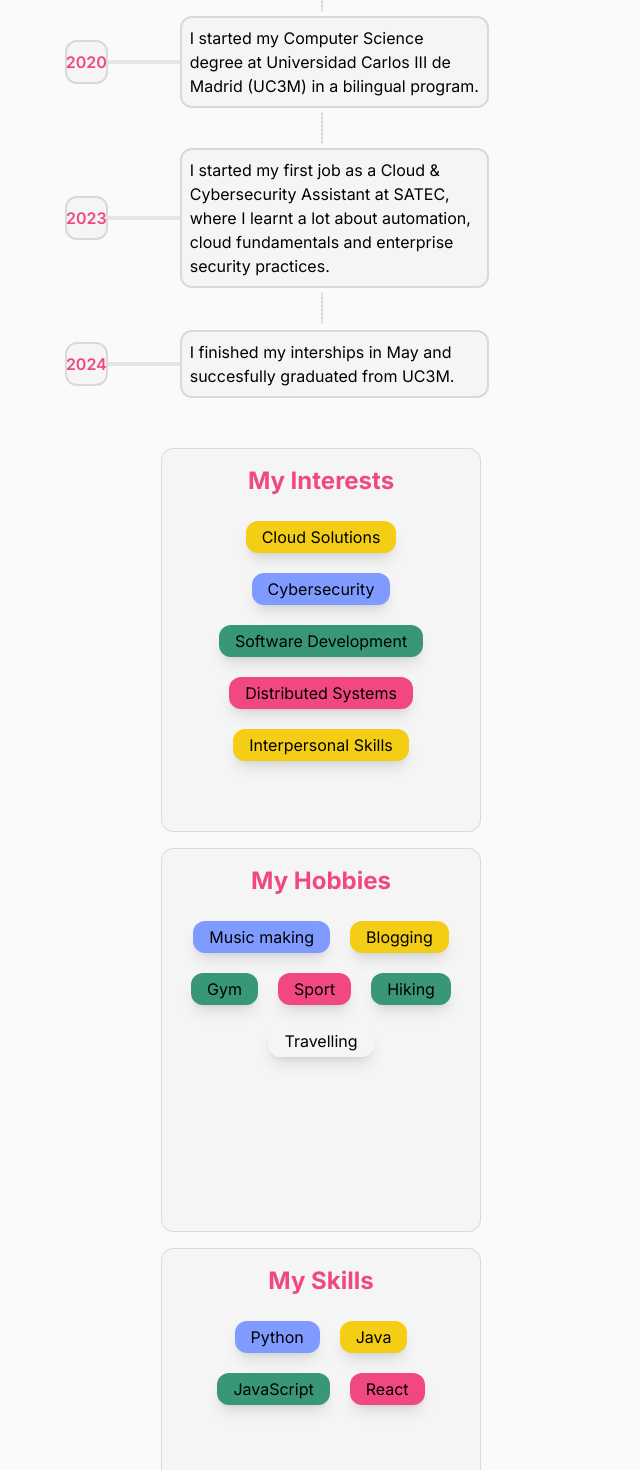
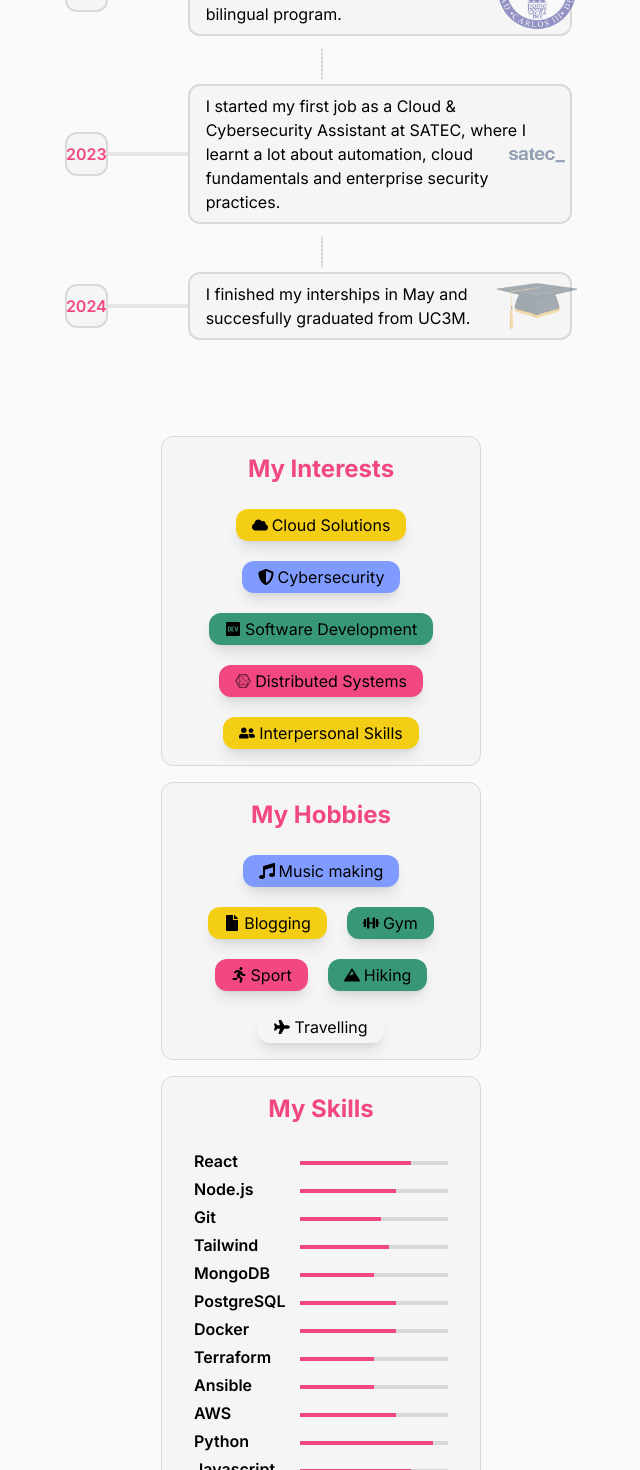
Before and after one commit to MarkGuo2002/markguo-portfolio, a React (Create React App) app: page / in a window 1280 px wide. Shown: the part 1240-2710 px from the top of the page, without its empty margins (319-959 px from the left). Built offline with nearby package versions, Linux system fonts and the light colour scheme.

Commit message:
First version finished

```diff
--- a/src/AboutMe.js
+++ b/src/AboutMe.js
@@ -6,6 +6,7 @@ import uc3m from './assets/uc3m.png';
 import satec from './assets/satec.png';
 import graduate from './assets/graduate.png';
 
+import Timeline from './Timeline';
 import AdditionalInfo from './AdditionalInfo';
 
 
@@ -60,7 +61,7 @@ const AboutMe = () => {
         )
     })
     return (
-        <div className="flex flex-col items-center py-12">
+        <div id="about" className="flex flex-col items-center py-12">
             <h1>About Me</h1>
             <p className=" text-gray-500">Let me tell the story once again...</p>
             <p className=" text-gray-300 italic">Try hovering through the timeline ;)</p>
@@ -68,7 +69,9 @@ const AboutMe = () => {
                 {timelineContainer}
 
             </div >
-            <AdditionalInfo />
+            <div className='w-full mt-12'>
+                <AdditionalInfo />
+            </div>
 
         </div>
     );
@@ -81,24 +84,7 @@ const AboutMe = () => {
 
 
 
-const Timeline = ( {year, event, last=false, image} ) => {
-    return (
-        <div>
-            <div className="flex items-center w-full group">
-                <div className="date-container p-2 w-1/12 bg-hoverGray border-2 border-darkgray rounded-xl flex items-center justify-center text-primary font-semibold group-hover:scale-125 group-hover:bg-primary group-hover:text-white group-hover:border-primary transition-all duration-500 ease-out"> {year} </div>
-                <div className="box-connectors opacity-100 h-1 w-20 bg-boxBgGray group-hover:opacity-0 transition-all duration-100"></div>
-                <div className=" z-10 event-container p-2 bg-hoverGray border-2 border-darkgray rounded-xl w-8/12 group-hover:translate-x-4 group-hover:brightness-90 transition-all duration-500"> {event} </div>
-                <div className="image-container w-20 ml-4 -translate-x-20 opacity-0
-                group-hover:opacity-100 group-hover:translate-x-2/4 group-hover:scale-110 group-hover:rotate-12 transition-all duration-500 ease-in-out" >
-                    <img src={image} className="rounded-xl"/>
-                </div>
-            </div>
-            {!last && (
-                <div className="relative left-1/2 w-px h-8 my-1 bg-gray-300 border-dotted border-l-2"></div>
-            )}
-        </div>
-    );
-    }
+
 
 
 export default AboutMe;
--- a/src/AdditionalInfo.js
+++ b/src/AdditionalInfo.js
@@ -1,12 +1,32 @@
 import Tag from "./Tag";
+import ProgressBar from "./ProgressBar";
+import { FaCloud, FaConnectdevelop, FaDev, FaDumbbell, FaMountain, FaPlane, FaRunning, FaShieldAlt, FaUserFriends, FaMusic, FaFile } from "react-icons/fa";
 
-
-
+const skillsData = [
+    { text: "React", mastery: 75 },
+    { text: "Node.js", mastery: 65 },
+    { text: "Git", mastery: 55 },
+    { text: "Tailwind", mastery: 60 },
+    { text: "MongoDB", mastery: 50 },
+    { text: "PostgreSQL", mastery: 65 },
+    { text: "Docker", mastery: 65 },
+    { text: "Terraform", mastery: 50 },
+    { text: "Ansible", mastery: 50 },
+    { text: "AWS", mastery: 65 },
+    { text: "Python", mastery: 90 },
+    { text: "Javascript", mastery: 75 },
+    { text: "C", mastery: 85 },
+    { text: "C#", mastery: 25 },
+    { text: "C++", mastery: 25 },
+    { text: "Linux", mastery: 80 },
+    { text: "Servers", mastery: 50 },
+    { text: "Bash", mastery: 40 },
+];
 
 
 const AdditionalInfo = () => {
     return (
-        <div className="flex flex-wrap gap-4 items-center justify-center">
+        <div id="skills" className="flex flex-wrap gap-4 justify-center items-stretch">
             <MyInterests />
             <MyHobbies />
             <MySkills />
@@ -19,14 +39,14 @@ const AdditionalInfo = () => {
 
 const MyInterests = () => {
     return (
-        <div className="max-w-[20rem] h-96 rounded-xl border-darkgray border-[1px] p-4 bg-hoverGray flex flex-col items-center">
+        <div className="w-[20rem]  rounded-xl border-darkgray border-[1px] p-4 bg-hoverGray flex flex-col items-center">
            <h3 className="text-primary">My Interests</h3>
             <div className="flex flex-wrap items-center justify-center gap-5 mt-6">
-            <Tag text="Cloud Solutions" color="myyellow"/>
-            <Tag text="Cybersecurity" color="myblue"/>
-            <Tag text="Software Development" color="mygreen" />
-            <Tag text="Distributed Systems" color="primary"/>
-            <Tag text="Interpersonal Skills" color="myyellow"/>
+            <Tag text="Cloud Solutions" color="myyellow" icon={ <FaCloud size={"1rem"}/>}/>
+            <Tag text="Cybersecurity" color="myblue" icon={ <FaShieldAlt size={"1rem"} /> } />
+            <Tag text="Software Development" color="mygreen" icon={ <FaDev size={"1rem"}/>} />
+            <Tag text="Distributed Systems" color="primary" icon={ <FaConnectdevelop size={"1rem"}/>} />
+            <Tag text="Interpersonal Skills" color="myyellow" icon={ <FaUserFriends size={"1rem"}/>} />
             </div>
         </div>
     );
@@ -34,15 +54,15 @@ const MyInterests = () => {
 
 const MyHobbies = () => {
     return (
-        <div className="max-w-[20rem] h-96 rounded-xl border-darkgray border-[1px] p-4 bg-hoverGray flex-col flex items-center">
+        <div className="w-[20rem] rounded-xl border-darkgray border-[1px] p-4 bg-hoverGray flex-col flex items-center">
            <h3 className="text-primary">My Hobbies</h3>
             <div className="flex flex-wrap items-center justify-center gap-5 mt-6">
-            <Tag text="Music making" color="myblue"/>
-            <Tag text="Blogging" color="myyellow"/>
-            <Tag text="Gym" color="mygreen" />
-            <Tag text="Sport" color="primary"/>
-            <Tag text="Hiking" color="mygreen"/>
-            <Tag text="Travelling" color="myyblue"/>
+            <Tag text="Music making" color="myblue" icon={ <FaMusic size={"1rem"}/>} />
+            <Tag text="Blogging" color="myyellow" icon={ <FaFile size={"1rem"}/>} />
+            <Tag text="Gym" color="mygreen" icon={ <FaDumbbell size={"1rem"}/>}  />
+            <Tag text="Sport" color="primary" icon={ <FaRunning size={"1rem"}/>} />
+            <Tag text="Hiking" color="mygreen" icon={ <FaMountain size={"1rem"}/>} />
+            <Tag text="Travelling" color="myyblue" icon={ <FaPlane size={"1rem"}/>} />
 
             </div>
         </div>
@@ -50,14 +70,17 @@ const MyHobbies = () => {
     }
 
 const MySkills = () => {
+    const skillsContainer = skillsData.map((skill, index) => {
+        return (
+            <ProgressBar text={skill.text} progress={skill.mastery} key={index} />
+        )
+    })
     return (
-        <div className="max-w-[20rem] h-96 rounded-xl border-darkgray border-[1px] p-4 bg-hoverGray flex-col flex items-center">
-           <h3 className="text-primary">My Skills</h3>
-            <div className="flex flex-wrap items-center justify-center gap-5 mt-6">
-            <Tag text="Python" color="myblue"/>
-            <Tag text="Java" color="myyellow"/>
-            <Tag text="JavaScript" color="mygreen" />
-            <Tag text="React" color="primary"/>
+        <div className="w-[20rem] h-fit rounded-xl border-darkgray border-[1px] py-4 px-8 bg-hoverGray flex-col flex items-center">
+        <h3 className="text-primary">My Skills</h3>
+            <div className=" skills-container w-full flex flex-col gap-1 mt-6">
+                {skillsContainer}
+
             </div>
         </div>
     );
--- a/src/App.js
+++ b/src/App.js
@@ -9,15 +9,18 @@ import Navbar from './Navbar';
 import Hero from './Hero';
 import AboutMe from './AboutMe';
 import Projects from './Projects';
+import ContactMe from './ContactMe';
 
 function App() {
   return(
-    <div>
+    <div id="hero">
       <Navbar />
       <div className='main-container px-16 py-20 lg:px-96'>
         <Hero />
         <AboutMe />
         <Projects />
+        <ContactMe />
+
       </div>
 
     </div>
--- /dev/null
+++ b/src/ContactMe.js
@@ -0,0 +1,29 @@
+import { FaMailBulk ,FaLinkedin } from 'react-icons/fa';
+
+const ContactMe = () => {
+    return (
+        <div id="contacts" className="flex flex-col items-center py-12 px-24">
+            <div className='separator w-full h-[1px] bg-strokeGray mt-24 mb-8'></div>
+            <h1>Contact Me</h1>
+            <div className='flex flex-col items-center mt-10'>
+                <p className='text-lg text-center'>I'm currently looking for new opportunities. If you're interested in working with me, feel free to reach out to me via Gmail or Linkedin directly ;) </p>
+                <div className='flex gap-6 mt-6 items-center text-gray-700 italic'>
+                    < FaMailBulk size={"1.5rem"}/>
+                    <a href="mailto:markguo2002@gmail.com" className='flex items-center gap-2 text-gray-300 font-semibold hover:brightness-75 cursor-pointer transition-all'>
+                        markguo2002@gmail.com
+                    </a>
+                </div>
+                <div className='flex gap-6 mt-6 items-center text-gray-700 italic'>
+                    < FaLinkedin size={"1.5rem"}/>
+                    <a href="https://www.linkedin.com/in/mark-guo-620512196/" className='flex items-center gap-2 text-gray-300 font-semibold hover:brightness-75 cursor-pointer transition-all'>
+                        https://www.linkedin.com/in/mark-guo-620512196/
+                    </a>
+                </div>
+            </div>
+
+            <p className='text-gray-500 text-xs mt-24'>© 2024 Mark Guo. All rights reserved.</p>
+        </div>
+    )
+};
+
+export default ContactMe;
--- /dev/null
+++ b/src/ProgressBar.js
@@ -0,0 +1,16 @@
+const ProgressBar = ({ text, progress }) => {
+    return (
+        <div className="progress-bar flex items-center justify-center">
+            <div className=" font-semibold progress-text w-5/12">{text}</div>
+            <div className="progress-meter w-7/12 relative">
+                <div
+                    className="meter z-10 bg-primary h-1 absolute"
+                    style={{ width: `${progress}%` }} // Inline style for dynamic width
+                ></div>
+                <div className="meter z-0 w-full bg-darkgray h-1 absolute"></div>
+            </div>
+        </div>
+    );
+};
+
+export default ProgressBar;
--- a/src/Projects.js
+++ b/src/Projects.js
@@ -64,12 +64,13 @@ const Projects = () => {
     })
 
     return (
-        <div className="flex flex-col items-center py-12">
+        <div id="projects" className="flex flex-col items-center py-12">
             <h1>Projects</h1>
             <p className=" text-gray-500 italic">Not enough? I’m open to challenges, just contact me via email.</p>
             <div className=" projects-container w-full my-4 flex flex-col gap-8 justify-center items-center">
                 {projectsContainer}
             </div>
+            <p className="text-gray-500 italic mt-8">Still updating...</p>
         </div>
     );
 }
--- a/src/Tag.js
+++ b/src/Tag.js
@@ -1,4 +1,4 @@
-const Tag = ({ text, color = "white" }) => {
+const Tag = ({ text, color = "white", icon}) => {
     const colorClasses = {
       myyellow: 'bg-myyellow',
       myblue: 'bg-myblue',
@@ -8,7 +8,8 @@ const Tag = ({ text, color = "white" }) => {
     };
 
     return (
-      <div className={`${colorClasses[color]} text-black shadow-lg px-4 py-1 rounded-xl flex justify-center items-center w-fit`}>
+      <div className={`${colorClasses[color]} text-black shadow-lg px-4 py-1 rounded-xl flex justify-center items-center w-fit gap-1`}>
+        {icon}
         <p>{text}</p>
       </div>
     );
--- /dev/null
+++ b/src/Timeline.js
@@ -0,0 +1,24 @@
+const Timeline = ( {year, event, last=false, image} ) => {
+    return (
+        <div className='flex flex-col gap-2'>
+            <div className="flex items-center w-full group relative">
+                <div className="date-container p-2 w-1/12 bg-hoverGray border-2 border-darkgray rounded-xl flex items-center justify-center text-primary font-semibold group-hover:scale-125 group-hover:bg-primary group-hover:text-white group-hover:border-primary transition-all duration-500 ease-out">
+                    {year}
+                </div>
+                <div className="box-connectors opacity-100 h-1 w-20 bg-boxBgGray group-hover:opacity-0 transition-all duration-100"></div>
+                <div className=" z-10 event-container py-2 px-4 bg-hoverGray border-2 border-darkgray rounded-xl w-9/12 group-hover:translate-x-4 group-hover:brightness-90 transition-all duration-500">
+                    {event}
+                </div>
+                <div className="z-20 absolute right-0 image-container w-20 ml-4 translate-x-0 opacity-40
+                 group-hover:opacity-100 group-hover:translate-x-2/4 group-hover:scale-110 group-hover:rotate-12 transition-all duration-500 ease-in-out" >
+                    <img src={image} className="rounded-xl"/>
+                </div>
+            </div>
+            {!last && (
+                <div className="relative left-1/2 w-px h-8 my-1 bg-gray-300 border-dotted border-l-2"></div>
+            )}
+        </div>
+    );
+    }
+
+    export default Timeline;
--- a/src/index.css
+++ b/src/index.css
@@ -4,6 +4,7 @@
 
 html {
     @apply bg-bgGray;
+    scroll-behavior: smooth;
   }
 
 /* Use CSS variables in your styles */
```
Also changed, not shown: src/Hero.js (+7 -0 lines), src/Navbar.js (+6 -4 lines), 2 other files (tests, documents, lock files or other folders).
